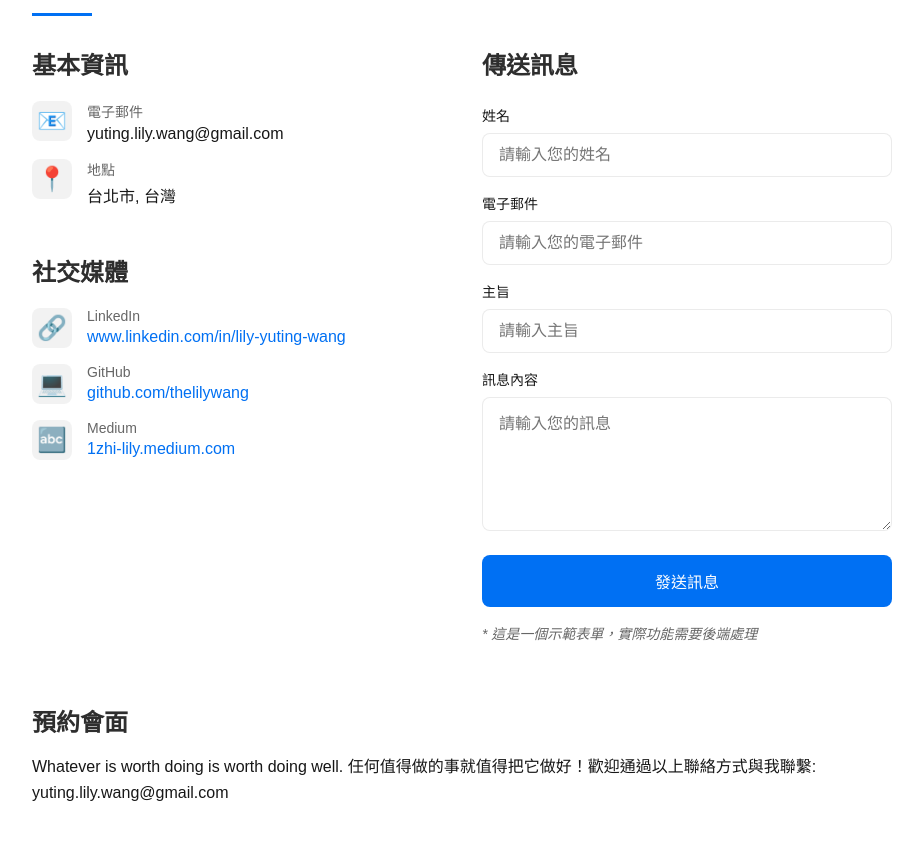
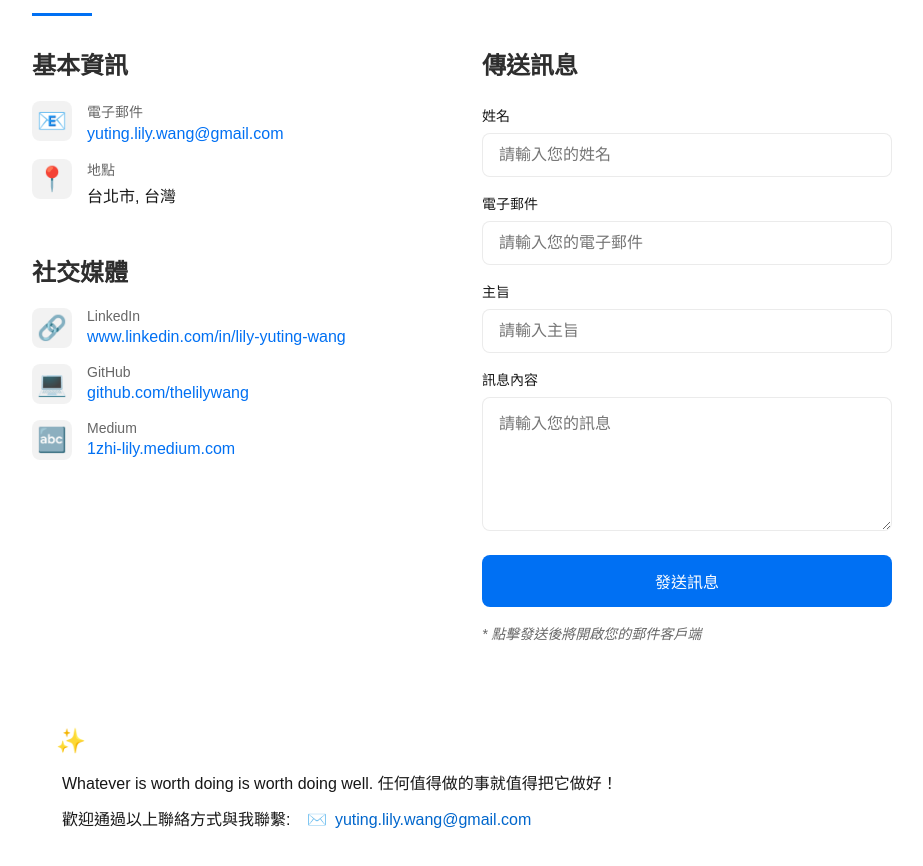
Before and after one commit to thelilywang/lilywang-portfolio, a Next.js app: page /contact in a window 1280 px wide. Shown: the part 168-1034 px from the top of the page, without its empty margins (178-1101 px from the left). Before the commit the page ends 1013 px from the top, so only its background shows below. Built offline with nearby package versions, Linux system fonts and the light colour scheme.

Commit message:
feat: add contact with mailto functionality

```diff
--- a/src/app/contact/contact.module.css
+++ b/src/app/contact/contact.module.css
@@ -143,15 +143,24 @@
   font-style: italic;
 }
 
+.schedule {
+  margin-top: 2rem;
+  text-align: left;
+  padding: 1.5rem;
+  border-radius: 8px;
+  background-color: transparent;
+  white-space: pre-line;  /* 新增: 保留文本中的換行和空格 */
+}
+
 .schedule h2 {
-  font-size: 24px;
-  margin-bottom: 16px;
-  color: var(--secondary-color);
+  margin-bottom: 1rem;
 }
 
 .schedule p {
-  font-size: 16px;
   line-height: 1.6;
+  max-width: 800px;
+  margin: 0 auto;
+  white-space: pre-line;  /* 新增: 確保段落內的文本也能正確換行 */
 }
 
 @media (max-width: 768px) {
--- a/src/app/contact/page.tsx
+++ b/src/app/contact/page.tsx
@@ -1,7 +1,32 @@
+"use client";
+
 import styles from './contact.module.css';
 import { personalInfo, contactNote, scheduleNote } from '@/data/resumeData';
 
 export default function Contact() {
+  // 處理表單提交
+  const handleSubmit = (e: React.FormEvent<HTMLFormElement>) => {
+    e.preventDefault();
+
+    // 獲取表單數據
+    const formData = new FormData(e.currentTarget);
+    const name = formData.get('name') as string;
+    const email = formData.get('email') as string;
+    const subject = formData.get('subject') as string;
+    const message = formData.get('message') as string;
+
+    // 創建郵件內容
+    const mailtoSubject = encodeURIComponent(`Lily Portfolio Contact: ${subject}`);
+    const mailtoBody = encodeURIComponent(
+      `姓名: ${name}\n` +
+      `電子郵件: ${email}\n\n` +
+      `訊息內容:\n${message}`
+    );
+
+    // 創建mailto鏈接並開啟郵件客戶端
+    window.location.href = `mailto:${personalInfo.email}?subject=${mailtoSubject}&body=${mailtoBody}`;
+  };
+
   return (
     <div className={styles.container}>
       <h1 className={styles.title}>聯絡方式</h1>
@@ -14,7 +39,11 @@ export default function Contact() {
               <div className={styles.contactIcon}>📧</div>
               <div>
                 <div className={styles.contactLabel}>電子郵件</div>
-                <div className={styles.contactValue}>{personalInfo.email}</div>
+                <div className={styles.contactValue}>
+                  <a href={`mailto:${personalInfo.email}`}>
+                    {personalInfo.email}
+                  </a>
+                </div>
               </div>
             </div>
 
@@ -79,25 +108,25 @@ export default function Contact() {
 
         <div className={styles.contactForm}>
           <h2>傳送訊息</h2>
-          <form className={styles.form}>
+          <form className={styles.form} onSubmit={handleSubmit}>
             <div className={styles.formGroup}>
               <label htmlFor="name">姓名</label>
-              <input type="text" id="name" placeholder="請輸入您的姓名" />
+              <input type="text" id="name" name="name" placeholder="請輸入您的姓名" required />
             </div>
 
             <div className={styles.formGroup}>
               <label htmlFor="email">電子郵件</label>
-              <input type="email" id="email" placeholder="請輸入您的電子郵件" />
+              <input type="email" id="email" name="email" placeholder="請輸入您的電子郵件" required />
             </div>
 
             <div className={styles.formGroup}>
               <label htmlFor="subject">主旨</label>
-              <input type="text" id="subject" placeholder="請輸入主旨" />
+              <input type="text" id="subject" name="subject" placeholder="請輸入主旨" required />
             </div>
 
             <div className={styles.formGroup}>
               <label htmlFor="message">訊息內容</label>
-              <textarea id="message" rows={6} placeholder="請輸入您的訊息"></textarea>
+              <textarea id="message" name="message" rows={6} placeholder="請輸入您的訊息" required></textarea>
             </div>
 
             <button type="submit" className={styles.submitButton}>
@@ -105,14 +134,14 @@ export default function Contact() {
             </button>
           </form>
           <div className={styles.formNote}>
-            * {contactNote}
+            * 點擊發送後將開啟您的郵件客戶端
           </div>
         </div>
       </div>
 
       <div className={styles.schedule}>
-        <h2>預約會面</h2>
-        <p>{scheduleNote}</p>
+        <h2>✨</h2>
+        <p dangerouslySetInnerHTML={{ __html: scheduleNote }}></p>
       </div>
     </div>
   );
--- a/src/app/skills/page.tsx
+++ b/src/app/skills/page.tsx
@@ -49,7 +49,7 @@ export default function Skills() {
       </div>
 
       <div className={styles.skillsSection}>
-        <h2>軟技能</h2>
+        <h2>專業技能</h2>
         <div className={styles.tagCloud}>
           {skillsData.softSkills.map((skill, index) => (
             <span className={styles.tag} key={index}>{skill}</span>
--- a/src/data/resumeData.ts
+++ b/src/data/resumeData.ts
@@ -48,12 +48,7 @@ export const aboutData = {
       name: 'CPE大學程式能力檢定',
       org: '',
       year: '',
-    },
-    {
-      name: 'TOEIC 605',
-      org: '',
-      year: '',
-    },
+      },
   ],
   interests: [
     { name: '旅行', icon: '✈️' },
@@ -175,7 +170,7 @@ export const projectsData = [
     results: [
       { label: '週活躍增長', value: '+31.43%' },
       { label: '7日留存增長', value: '+2.97%' },
-      { label: '用戶滿意度', value: '4.5/5' },
+      { label: '用戶滿意度', value: '4.6/5' },
     ],
   },
   {
@@ -237,8 +232,8 @@ export const skillsData = {
   ],
   languages: [
     { name: '中文', level: '母語' },
-    { name: '英文', level: 'TOEIC 605' },
-    { name: '台語', level: '精通' },
+    { name: '英文', level: '專業工作能力' },
+//    { name: '台語', level: '精通' },
   ],
 };
 
@@ -272,4 +267,5 @@ export const highlightsData = [
 
 // 聯絡表單說明（僅作展示用）
 export const contactNote = '這是一個示範表單，實際功能需要後端處理';
-export const scheduleNote = 'Whatever is worth doing is worth doing well. 任何值得做的事就值得把它做好！歡迎通過以上聯絡方式與我聯繫: yuting.lily.wang@gmail.com';
+// 使用 personalInfo.email 作為電子郵件來源，確保一致性
+export const scheduleNote = `Whatever is worth doing is worth doing well. 任何值得做的事就值得把它做好！\n歡迎通過以上聯絡方式與我聯繫: <a href="mailto:${personalInfo.email}" style="display: inline-flex; align-items: center; background-color: transparent; padding: 6px 12px; border-radius: 4px; color: #0066cc; text-decoration: none; font-weight: 500; margin: 4px 0;"><span style="margin-right: 8px;">✉️</span>${personalInfo.email}</a>`;
```
